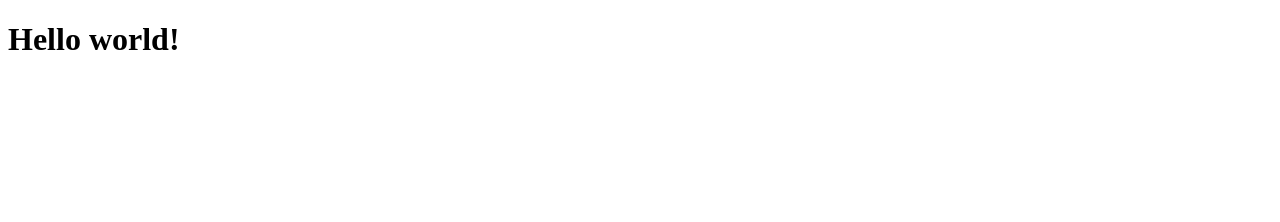
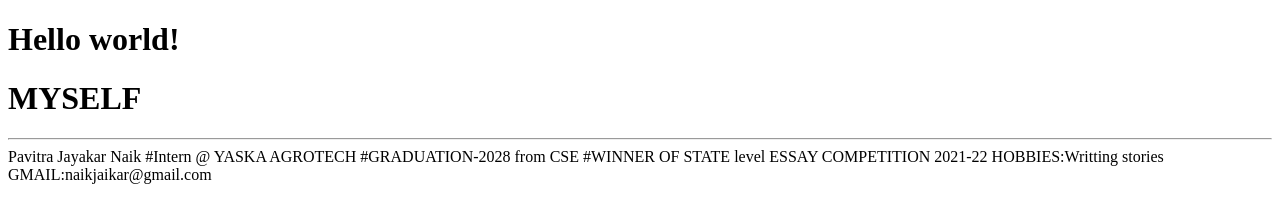
Before and after one commit to Pavitra-1/personal-fortfolio, a plain HTML site: page index.html in a window 1280 px wide. Drawn offline with Linux system fonts and the light colour scheme.

Commit message:
feat:personal portfolio of Pavitra

```diff
--- a/index.html
+++ b/index.html
@@ -8,6 +8,18 @@
 <body>
     <body>
         <h1>Hello world!</h1>
+        <head>
+        <body>
+            <h1>
+                MYSELF
+            </h1>
+            <hr>
+            Pavitra Jayakar Naik
+            #Intern @ YASKA AGROTECH
+            #GRADUATION-2028 from CSE
+            #WINNER OF STATE level ESSAY COMPETITION 2021-22
+            HOBBIES:Writting stories
+            GMAIL:naikjaikar@gmail.com
     </body>
 </body>
 </html>
```
